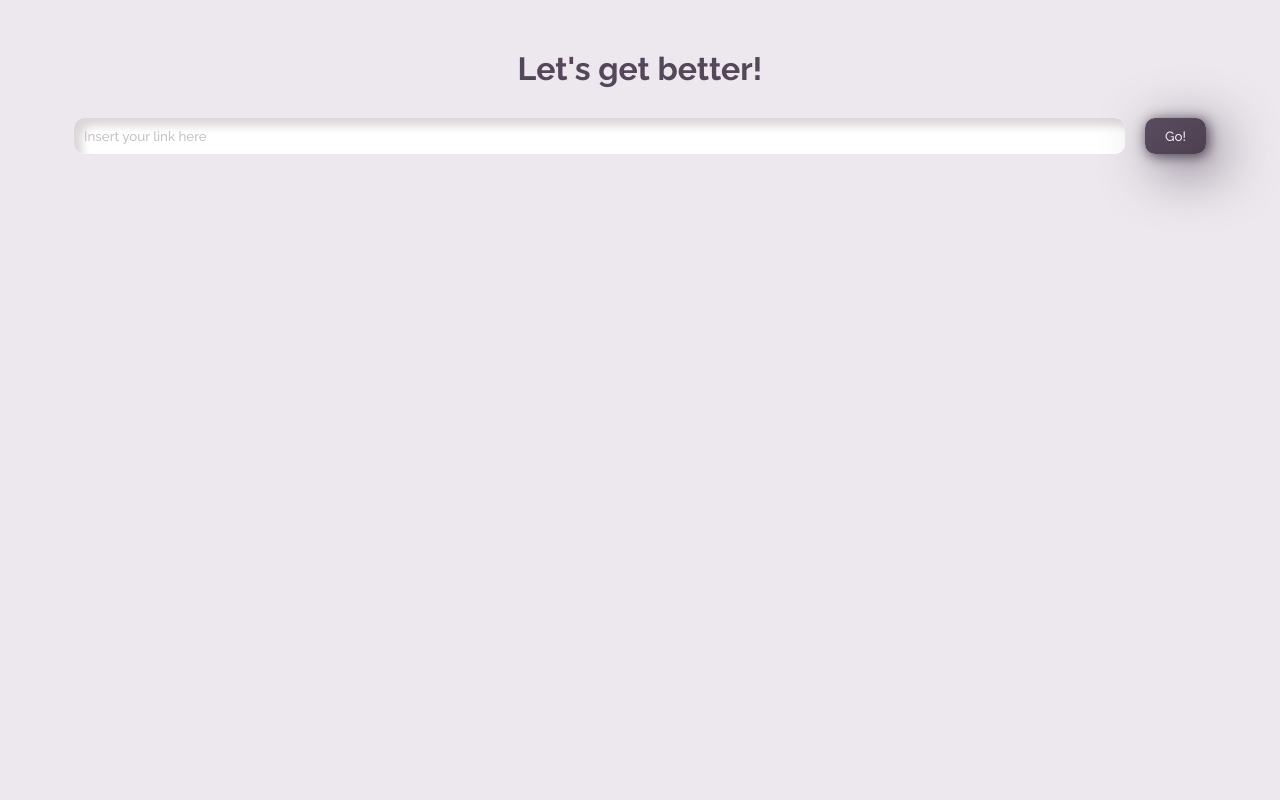
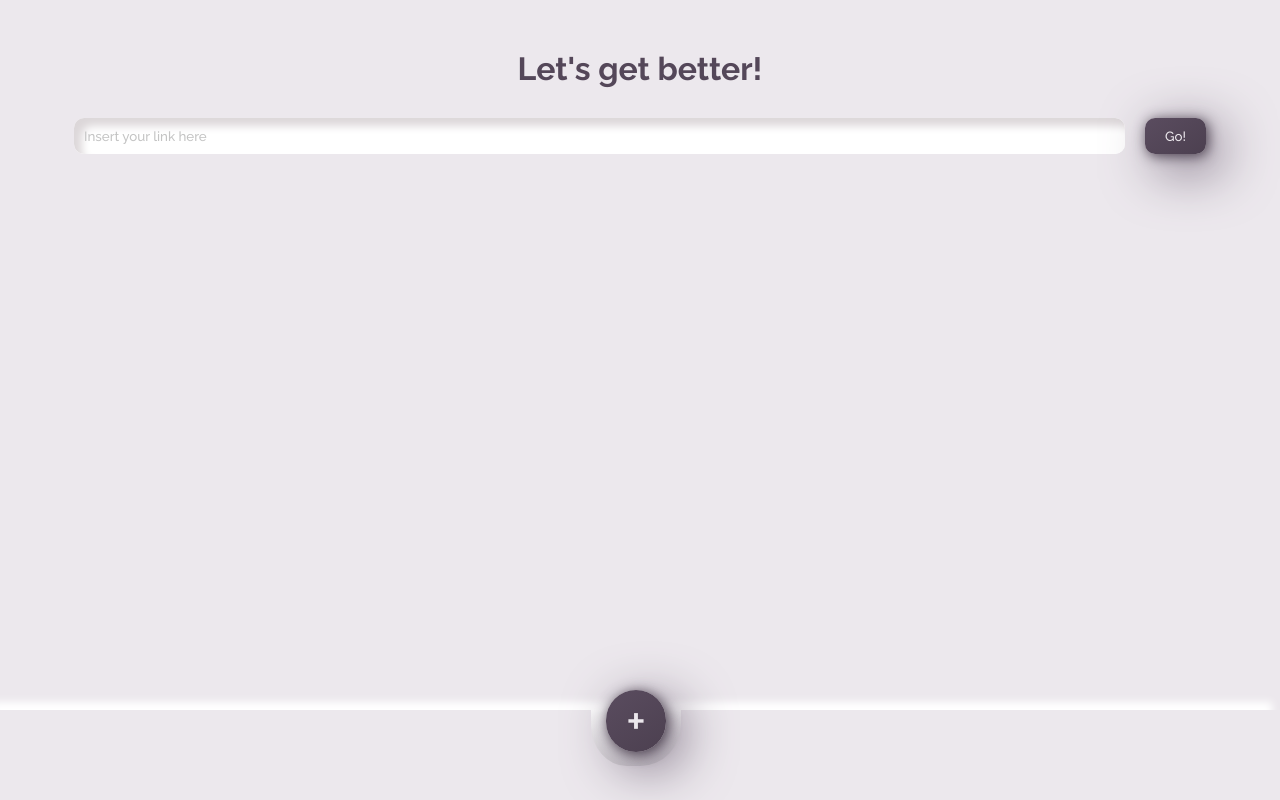
Before and after one commit to Moonlarya/body-fit, a React (Create React App) app: page / in a window 1280 px wide. Built offline with nearby package versions, Linux system fonts and the light colour scheme.

Commit message:
[add]styles for button

```diff
--- /dev/null
+++ b/src/components/Footer/Footer.tsx
@@ -0,0 +1,17 @@
+import React, { FC } from "react";
+
+import "./styles.scss";
+
+const Footer: FC<{}> = () => {
+  return (
+    <div className="footer-wrapper">
+      <div className="footer"></div>
+      <div className="footer-button-wrapper">
+        <div className="footer-button">+</div>
+        <div className="footer-button-lining"></div>
+      </div>
+    </div>
+  );
+};
+
+export default Footer;
--- /dev/null
+++ b/src/components/Footer/index.ts
@@ -0,0 +1 @@
+export { default } from "./Footer";
--- /dev/null
+++ b/src/components/Footer/styles.scss
@@ -0,0 +1,56 @@
+@import "../../bootstrap/colors.scss";
+@import "../../bootstrap/fonts.scss";
+
+.footer-wrapper {
+  width: 100%;
+  position: fixed;
+  bottom: 0;
+  left: 0;
+
+  .footer {
+    height: 90px;
+    width: 100%;
+    background-color: $mishka;
+    box-shadow: 8px 8px 8px #dcd7d9, -8px -8px 8px #ffffff;
+  }
+
+  .footer-button-wrapper {
+    position: absolute;
+    width: 90px;
+    top: -30px;
+    left: 0;
+    right: 0;
+    margin: auto;
+
+    .footer-button {
+      color: $mishka;
+      font-family: $montserrat;
+      font-size: $large;
+      background: linear-gradient(145deg, #5a4c5f, #4c4050);
+      box-shadow: 2px 2px 13px #493e4d, 13px 13px 55px #5f5065;
+      border-radius: 100px;
+      border: 0;
+      padding: 3px 20px;
+      margin: 10px;
+      cursor: pointer;
+      position: absolute;
+      left: 1px;
+      z-index: 3;
+
+      &:focus {
+        outline: none;
+      }
+    }
+
+    .footer-button-lining {
+      background: linear-gradient(0deg, #d4d1d5 0%, #ffffff 100%);
+      border-radius: 0 0 45% 40%/0 0 75% 73%;
+      border: 0;
+      padding: 28px 45px;
+      position: absolute;
+      top: 30px;
+      left: -4px;
+      z-index: 2;
+    }
+  }
+}
--- a/src/pages/AddPlaylist/AddPlaylist.tsx
+++ b/src/pages/AddPlaylist/AddPlaylist.tsx
@@ -3,6 +3,8 @@ import axios from "axios";
 import cheerio from "cheerio";
 import ReactPlayer from "react-player";
 import { Formik } from "formik";
+
+import Footer from "components/Footer";
 
 interface IFormFields {
   url: string;
@@ -67,6 +69,7 @@ class AddPlaylist extends Component {
     const { data } = this.state;
 
     return (
+      <>
         <div className="wrapper">
           <h1>Let's get better!</h1>
           <Formik
@@ -125,6 +128,8 @@ class AddPlaylist extends Component {
               );
             })}
         </div>
+        <Footer />
+      </>
     );
   }
 }
```
Lines whose indentation alone changed are shown as unchanged.
